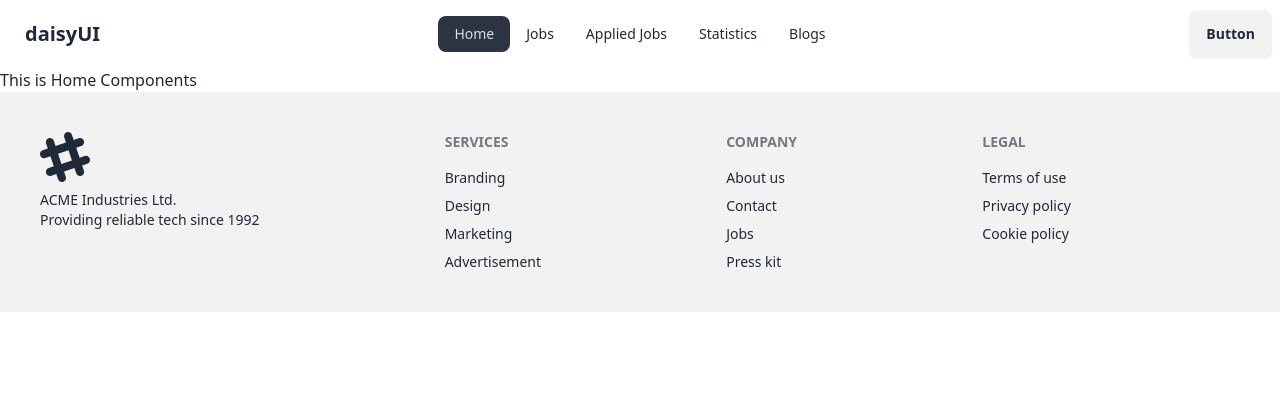
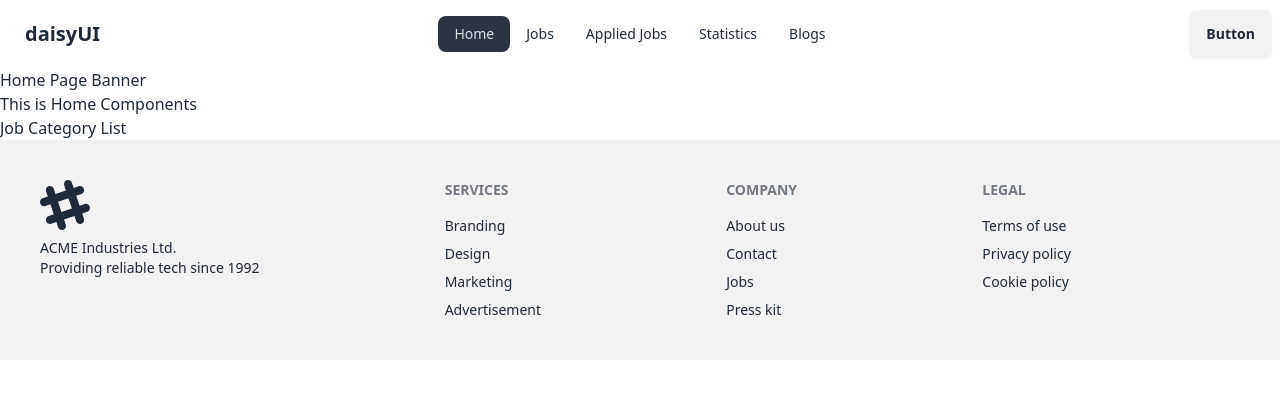
Before and after one commit to raihan-778/career-hub, a React (Vite) app: page / in a window 1280 px wide. Shown: the top 398 px of the page. Built offline with nearby package versions, Linux system fonts and the light colour scheme.

Commit message:
new component added

```diff
--- /dev/null
+++ b/src/components/banner/Bannar.jsx
@@ -0,0 +1,11 @@
+import React from "react";
+
+const Banner = () => {
+  return (
+    <div>
+      <h2>Home Page Banner</h2>
+    </div>
+  );
+};
+
+export default Banner;
--- /dev/null
+++ b/src/components/featuredJobs/FeaturedJobs.jsx
@@ -0,0 +1,11 @@
+import React from "react";
+
+const FeaturedJobs = () => {
+  return (
+    <div>
+      <h2>Featured Jobs</h2>
+    </div>
+  );
+};
+
+export default FeaturedJobs;
--- a/src/components/home/Home.jsx
+++ b/src/components/home/Home.jsx
@@ -1,9 +1,13 @@
 import React from "react";
+import Banner from "../banner/Bannar";
+import JobCategoryList from "../jobCategoryList/JobCategoryList";
 
 const Home = () => {
   return (
     <div>
+      <Banner></Banner>
       <h2>This is Home Components</h2>
+      <JobCategoryList></JobCategoryList>
     </div>
   );
 };
--- /dev/null
+++ b/src/components/jobCategoryList/JobCategoryList.jsx
@@ -0,0 +1,11 @@
+import React from "react";
+
+const JobCategoryList = () => {
+  return (
+    <div>
+      <h2>Job Category List</h2>
+    </div>
+  );
+};
+
+export default JobCategoryList;
```
